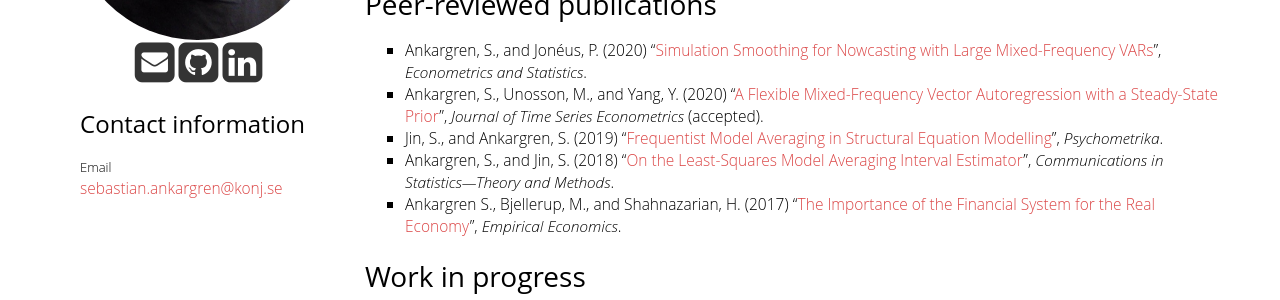
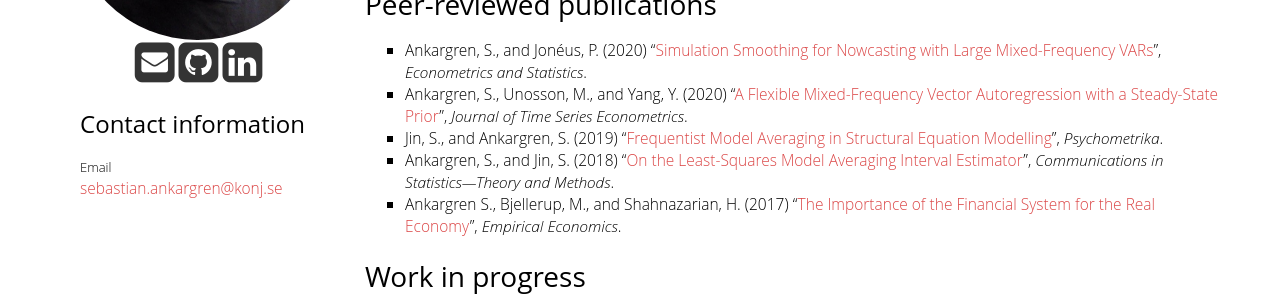
Before and after one commit to ankargren/ankargren.github.io, a Jekyll site: the page built from index.html, in a window 1280 px wide. Shown: the part 232-532 px from the top of the page. Built offline with Jekyll 4.4.1, drawn with Linux system fonts in a browser that asks for light colours; nearby versions of some CDN libraries; some web fonts are replaced; a style sheet for code colours, icons or effects is not loaded.

Commit message:
Update research.md

```diff
--- a/_includes/research.md
+++ b/_includes/research.md
@@ -2,7 +2,7 @@
 
 ### Peer-reviewed publications
 5. Ankargren, S., and Jonéus, P. (2020) "[Simulation Smoothing for Nowcasting with Large Mixed-Frequency VARs](https://doi.org/10.1016/j.ecosta.2020.05.007)", *Econometrics and Statistics*.
-4. Ankargren, S., Unosson, M., and Yang, Y. (2020) "[A Flexible Mixed-Frequency Vector Autoregression with a Steady-State Prior](https://arxiv.org/abs/1911.09151)", *Journal of Time Series Econometrics* (accepted).
+4. Ankargren, S., Unosson, M., and Yang, Y. (2020) "[A Flexible Mixed-Frequency Vector Autoregression with a Steady-State Prior](https://doi.org/10.1515/jtse-2018-0034)", *Journal of Time Series Econometrics*.
 3. Jin, S., and Ankargren, S. (2019) "[Frequentist Model Averaging in Structural Equation Modelling](https://link.springer.com/article/10.1007/s11336-018-9624-y)", *Psychometrika*.
 2. Ankargren, S., and Jin, S. (2018) "[On the Least-Squares Model Averaging Interval Estimator](http://www.tandfonline.com/doi/full/10.1080/03610926.2017.1300272)", *Communications in Statistics---Theory and Methods*.
 1. Ankargren S., Bjellerup, M., and Shahnazarian, H. (2017) "[The Importance of the Financial System for the Real Economy](http://link.springer.com/article/10.1007/s00181-016-1175-4)", *Empirical Economics*.
```
